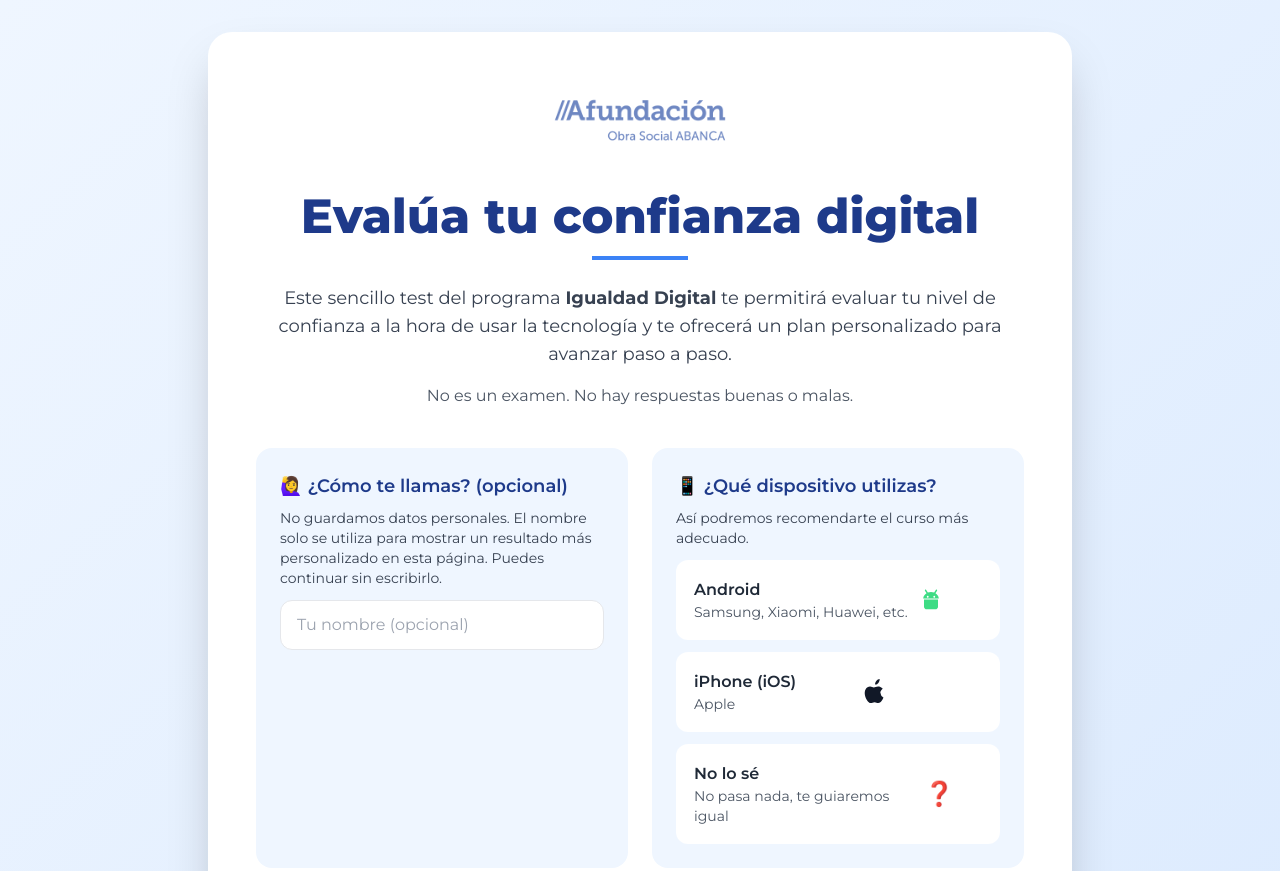
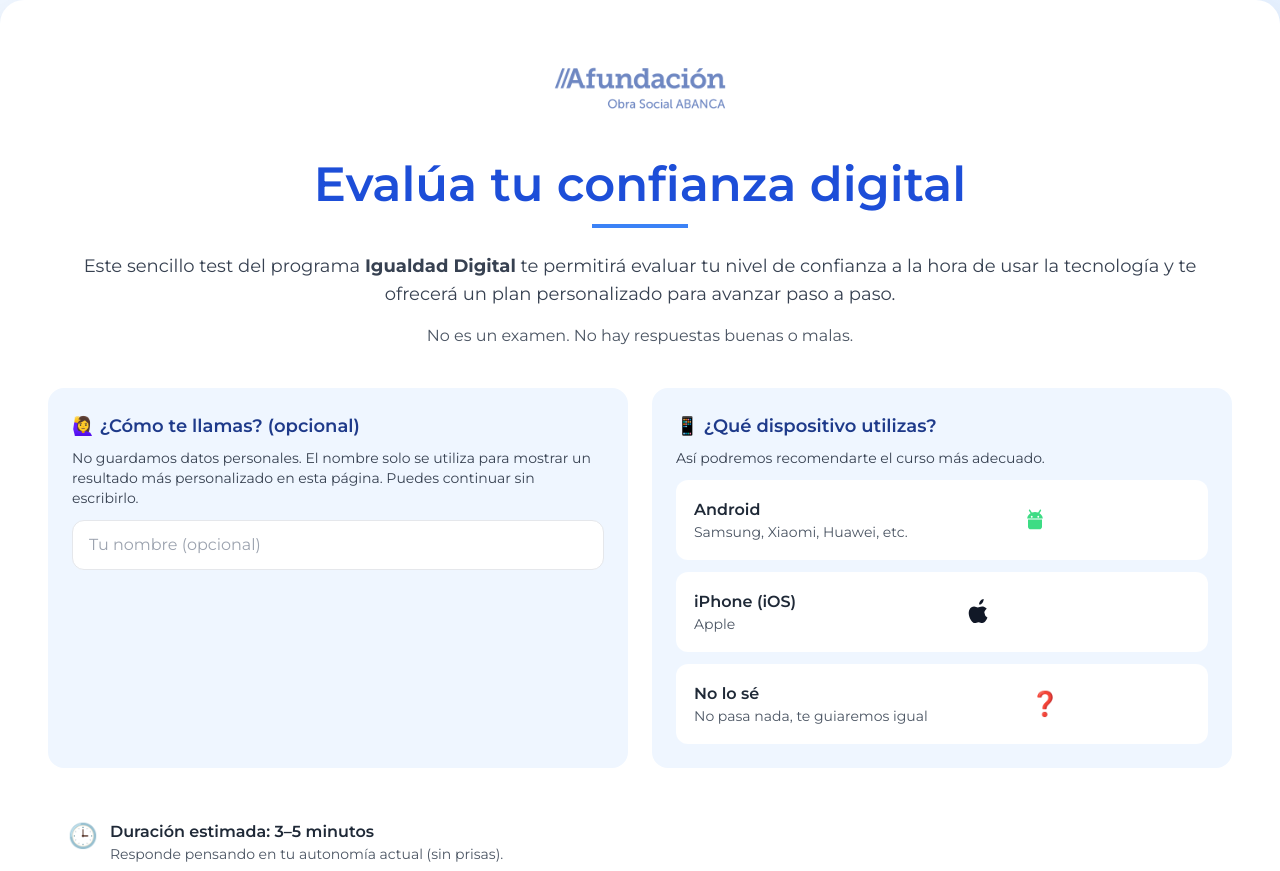
Before and after one commit to afundacionmais60/test-confianza-digital, a plain HTML site: page index.html in a window 1280 px wide. Shown: the top 871 px of the page. Drawn offline with nearby package versions, Linux system fonts and the light colour scheme.

Commit message:
Change heading font weight and color in welcome section

```diff
--- a/index.html
+++ b/index.html
@@ -42,7 +42,7 @@
 <body class="bg-gradient-to-br from-blue-50 to-blue-100 min-h-screen">
 
   <!-- WELCOME -->
-  <div id="welcomeScreen" class="container mx-auto px-4 py-8 max-w-4xl">
+    <div class="grid grid-cols-1 gap-6 mb-8">
     <div class="bg-white rounded-3xl shadow-2xl p-8 md:p-12 fade-in">
 
       <div class="flex justify-center mb-8">
@@ -50,7 +50,7 @@
       </div>
 
       <div class="text-center mb-10">
-        <h1 class="text-4xl md:text-5xl font-extrabold mb-4 text-blue-900">Evalúa tu confianza digital</h1>
+        <h1 class="text-4xl md:text-5xl font-semibold mb-4 text-blue-700">Evalúa tu confianza digital</h1>
         <div class="w-24 h-1 bg-blue-500 mx-auto mb-6"></div>
 
         <p class="text-lg text-gray-700 mb-4">
```
